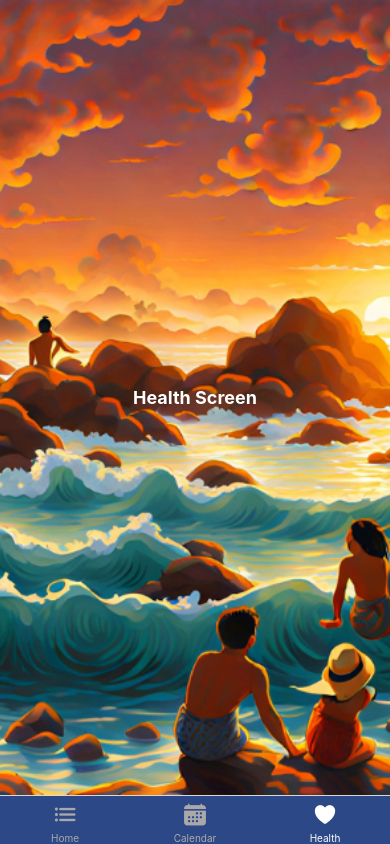
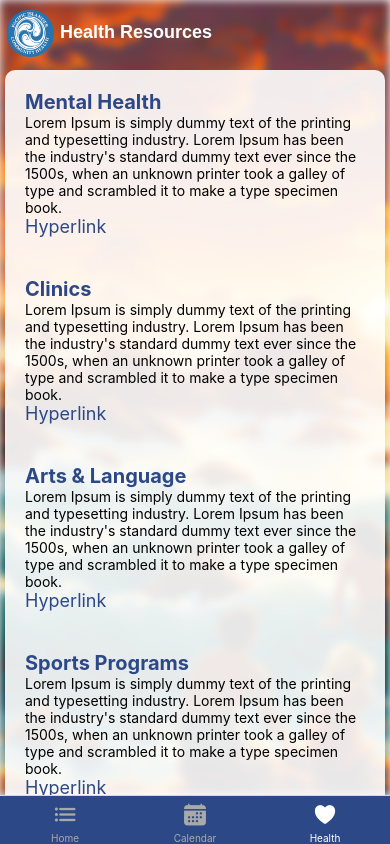
Before and after one commit to ntpotraz/PIC-Health-App, a React Native app: screen /Health in a window 390 px wide. Built offline with nearby package versions, Linux system fonts and the light colour scheme.

Commit message:
Added 'screens' directory, renamed screen files, added dummy health page content

```diff
--- a/App.js
+++ b/App.js
@@ -2,10 +2,10 @@ import "@expo/metro-runtime";
 import { NavigationContainer } from '@react-navigation/native';
 import { createBottomTabNavigator } from '@react-navigation/bottom-tabs';
 import { StyleSheet } from 'react-native';
-import CalendarPage from "./components/CalendarPage";
-import HomeScreen from './components/HomeScreen';
-import MentalHealth from './components/MentalHealth';
+import CalendarScreen from "./screens/CalendarScreen";
+import HomeScreen from './screens/HomeScreen';
 import Icon from 'react-native-vector-icons/Ionicons';
+import HealthScreen from "./screens/HealthScreen";
 
 const Tab = createBottomTabNavigator();
 
@@ -36,8 +36,8 @@ export default function App() {
         })}
       >
         <Tab.Screen name="Home" component={HomeScreen} />
-        <Tab.Screen name="Calendar" component={CalendarPage} />
-        <Tab.Screen name="Health" component={MentalHealth} />
+        <Tab.Screen name="Calendar" component={CalendarScreen} />
+        <Tab.Screen name="Health" component={HealthScreen} />
       </Tab.Navigator>
     </NavigationContainer>
   );
--- a/components/CalendarView.jsx
+++ b/components/CalendarView.jsx
@@ -1,16 +1,6 @@
 import { View, Text, StyleSheet, Alert } from "react-native";
 import { Calendar, CalendarList, Agenda} from 'react-native-calendars';
 
-/*
-const Calendar = () => {
-  return (
-    <View style={styles.calendar}>
-      <Text style={styles.month}>October</Text>
-      <View style={styles.monthBorder}></View>
-    </View>
-  )
-}
-*/
 
 const UpcomingEvent = () => {
   return (
@@ -63,15 +53,6 @@ const styles = StyleSheet.create({
   container: {
     flex: 1,
     //backgroundColor: "rgba(0,0,0,0.4)",
-  },
-  calendar: {
-    flex: 3,
-    marginVertical: 20,
-    marginHorizontal: "auto",
-    width: 350,
-    borderRadius: 40,
-    borderWidth: 2,
-    borderColor: "white",
   },
   RNCalendar: {
     marginBottom: 20,
--- a/components/Header.jsx
+++ b/components/Header.jsx
@@ -8,7 +8,7 @@ const Header = () => {
         style={{ width: 60, height: 60 }}
         source={require('../assets/pic-logo.png')}
       />
-      <Text style={header.title}>PIC Health</Text>
+      <Text style={header.title}>Health Resources</Text>
     </View>
   )
 }
@@ -22,7 +22,7 @@ const header = StyleSheet.create({
       alignItems: 'center',
       width: '100%',
       height: 65,
-      backgroundColor: 'rgba(45, 72, 135, 1)',
+      backgroundColor: 'rgba(45, 72, 135, 0)',
 
       shadowColor: 'black',
       borderBottomEndRadius: 1,
--- a/components/ListView.jsx
+++ b/components/ListView.jsx
@@ -1,5 +1,6 @@
 import React, { useState } from 'react';
-import { StyleSheet, View, SectionList, Text, TouchableOpacity } from "react-native";
+import { StyleSheet, View, Text } from "react-native";
+import { SectionList, TouchableOpacity } from 'react-native';
 import Popup from './PopUp'; // Import the Popup component
 
 const eventData = [
--- a/components/MentalHealth.jsx
+++ /dev/null
@@ -1,37 +0,0 @@
-import React from 'react';
-import { ImageBackground, Text, StyleSheet } from 'react-native';
-import { SafeAreaView } from 'react-native-safe-area-context'
-
-export default function MentalHealth() {
-  return (
-    <SafeAreaView edges={["top"]} style={styles.container}>
-      <ImageBackground
-        source={require("../assets/background.png")}
-        resizeMode="cover"
-        style={styles.image}
-      >
-        <Text style={styles.text}>Health Screen</Text>
-      </ImageBackground>
-    </SafeAreaView>
-  );
-}
-
-const styles = StyleSheet.create({
-  container: {
-    flex: 1,
-    justifyContent: 'center',
-    alignItems: 'center',
-  },
-  image: {
-    flex: 1,
-    width: "100%",
-    height: "100%",
-  },
-  text: {
-    fontSize: 18,
-    fontWeight: 'bold',
-    textAlign: "center",
-    color: "white",
-    margin: "auto",
-  },
-});
--- a/components/CalendarPage.jsx
+++ b/screens/CalendarScreen.jsx
@@ -1,7 +1,7 @@
 import { ImageBackground, View, Text, TouchableOpacity, StyleSheet } from "react-native";
 import { SafeAreaView } from 'react-native-safe-area-context'
-import ListView from "./ListView";
-import CalendarView from "./CalendarView";
+import ListView from "../components/ListView";
+import CalendarView from "../components/CalendarView";
 import { useState } from "react";
 
 
--- /dev/null
+++ b/screens/HealthScreen.jsx
@@ -0,0 +1,130 @@
+import React, { Children } from 'react';
+import { ImageBackground, Text, View, StyleSheet, ScrollView, Linking, TouchableOpacity } from 'react-native';
+import { SafeAreaView } from 'react-native-safe-area-context'
+import Header from '../components/Header';
+
+
+export default function HealthScreen() {
+  return (
+    <SafeAreaView edges={["top"]} style={styles.container}>
+      <ImageBackground
+        source={require("../assets/background.png")}
+        resizeMode="cover"
+        style={styles.image}
+        blurRadius={4}
+      >
+      <Header />
+      <ScrollView>
+        <View style={{ flex: 1, backgroundColor: 'rgba(255, 255, 255, .9)', margin: 5, borderRadius: 10}}>
+
+          <View style={textBox.container}>
+            <Text style={textBox.title}>Mental Health</Text>
+            <Text style={textBox.text}>
+            Lorem Ipsum is simply dummy text of the printing and typesetting industry.
+            Lorem Ipsum has been the industry's standard dummy text ever since the 1500s,
+            when an unknown printer took a galley of type and scrambled it to make a type
+            specimen book.
+            </Text>
+            <TouchableOpacity onPress={() => Linking.openURL('https://google.com')}>
+              <Text style={textBox.link}>
+                Hyperlink
+              </Text>
+            </TouchableOpacity>
+          </View>
+
+          <View style={textBox.container}>
+            <Text style={textBox.title}>Clinics</Text>
+            <Text style={textBox.text}>
+            Lorem Ipsum is simply dummy text of the printing and typesetting industry.
+            Lorem Ipsum has been the industry's standard dummy text ever since the 1500s,
+            when an unknown printer took a galley of type and scrambled it to make a type
+            specimen book.
+            </Text>
+            <TouchableOpacity onPress={() => Linking.openURL('https://google.com')}>
+              <Text style={textBox.link}>
+                Hyperlink
+              </Text>
+            </TouchableOpacity>
+          </View>
+
+          <View style={textBox.container}>
+            <Text style={textBox.title}>Arts & Language</Text>
+            <Text style={textBox.text}>
+            Lorem Ipsum is simply dummy text of the printing and typesetting industry.
+            Lorem Ipsum has been the industry's standard dummy text ever since the 1500s,
+            when an unknown printer took a galley of type and scrambled it to make a type
+            specimen book.
+            </Text>
+            <TouchableOpacity onPress={() => Linking.openURL('https://google.com')}>
+              <Text style={textBox.link}>
+                Hyperlink
+              </Text>
+            </TouchableOpacity>
+          </View>
+
+          <View style={textBox.container}>
+            <Text style={textBox.title}>Sports Programs</Text>
+            <Text style={textBox.text}>
+            Lorem Ipsum is simply dummy text of the printing and typesetting industry.
+            Lorem Ipsum has been the industry's standard dummy text ever since the 1500s,
+            when an unknown printer took a galley of type and scrambled it to make a type
+            specimen book.
+            </Text>
+            <TouchableOpacity onPress={() => Linking.openURL('https://google.com')}>
+              <Text style={textBox.link}>
+                Hyperlink
+              </Text>
+            </TouchableOpacity>
+          </View>
+
+        </View>
+      </ScrollView>
+      </ImageBackground>
+    </SafeAreaView>
+  );
+}
+
+const styles = StyleSheet.create({
+  container: {
+    flex: 1,
+    justifyContent: 'center',
+    alignItems: 'center',
+
+  },
+  content: {
+
+  },
+  image: {
+    flex: 1,
+    width: "100%",
+    height: "100%",
+  },
+  text: {
+    fontSize: 18,
+    fontWeight: 'bold',
+    textAlign: "center",
+    color: "white",
+    margin: "auto",
+  },
+});
+
+const textBox = StyleSheet.create({
+  container: {
+    //backgroundColor: 'white',
+    margin: 20,
+  },
+  title: {
+    fontSize: 20,
+    fontWeight: 'bold',
+    color: 'rgba(45, 72, 135, 1)',
+  },
+  text: {
+    color: 'black',
+  },
+  // used for lists
+  link: {
+    padding: 0,
+    color: 'rgba(45, 72, 135, 1)',
+    fontSize: 18,
+  }
+});
--- a/components/HomeScreen.jsx
+++ b/screens/HomeScreen.jsx
@@ -1,14 +1,12 @@
 import React from 'react';
 import { ImageBackground, View, Text, StyleSheet, ScrollView, Image } from 'react-native';
 import { SafeAreaView } from 'react-native-safe-area-context';
-import Header from './Header';
+import Header from '../components/Header';
 
 export default function HomeScreen() {
   return (
     <View style={{flex: 1}}>
       <SafeAreaView style={{flex: 1,}}>
-
-
         <ImageBackground
           source={require("../assets/background.png")}
           style={styles.image}
@@ -16,7 +14,8 @@ export default function HomeScreen() {
         >
           <ScrollView>
 
-            <View style={{alignItems: 'center', marginBottom: 20}}>
+            {/* Logo and homepage title area */}
+            <View style={{alignItems: 'center', margin: 20}}>
               <Image
                 source={require('../assets/pic-logo.png')}
                 style={{height: 200, width: 200, alignSelf: 'center'}}
@@ -27,7 +26,10 @@ export default function HomeScreen() {
               </Text>
             </View>
 
-            <View style={{backgroundColor: 'rgba(255, 255, 255, .95)', borderRadius: 10 }}>
+            {/* Information section */}
+            <View style={{backgroundColor: 'rgba(255, 255, 255, .9)', borderRadius: 10 }}>
+
+              {/* Textbox */}
               <View style={textBox.container}>
                 <Text style={textBox.title}>About Us</Text>
                 <Text style={textBox.text}>
@@ -65,11 +67,11 @@ export default function HomeScreen() {
                   Pechanga, Rincon, Soboba Luiseño/Payómkawichum people.
                 </Text>
               </View>
+
+              {/* TO DO: Insert Social media links/icons */}
             </View>
-
           </ScrollView>
         </ImageBackground>
-
       </SafeAreaView>
     </View>
   );
```
